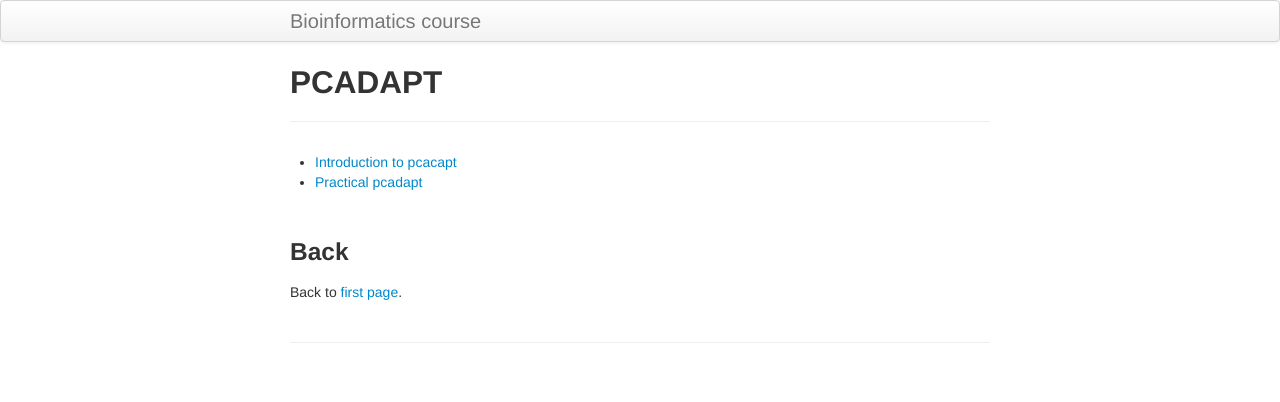
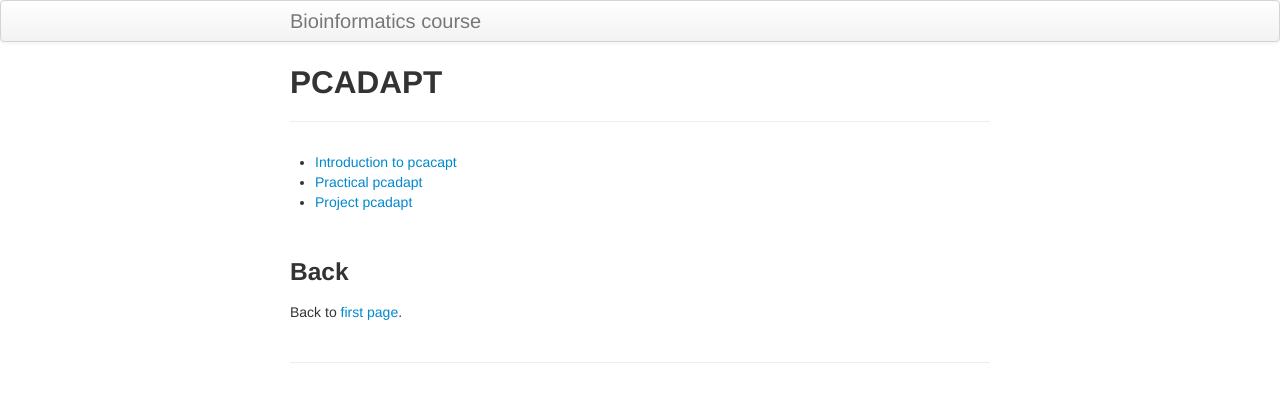
Before and after one commit to ritarasteiro/FieldCourse, a Jekyll site: the page built from pages/PCadapt.md, in a window 1280 px wide. Shown: the top 402 px of the page. Built offline with Jekyll 4.4.1, drawn with Linux system fonts in a browser that asks for light colours.

Commit message:
Update PCadapt.md

```diff
--- a/pages/PCadapt.md
+++ b/pages/PCadapt.md
@@ -5,8 +5,8 @@ title: PCADAPT
 
 * [Introduction to pcacapt](../data/pcadapt_intro.pdf)
 * [Practical pcadapt](./PCAdapt_practical.md)
-<!-- + * [Project pcadapt](./project.md) + -->
-
+* [Project pcadapt](./project.md)
+<!-- + this is a comment + -->
 
 <br/>
 
```
